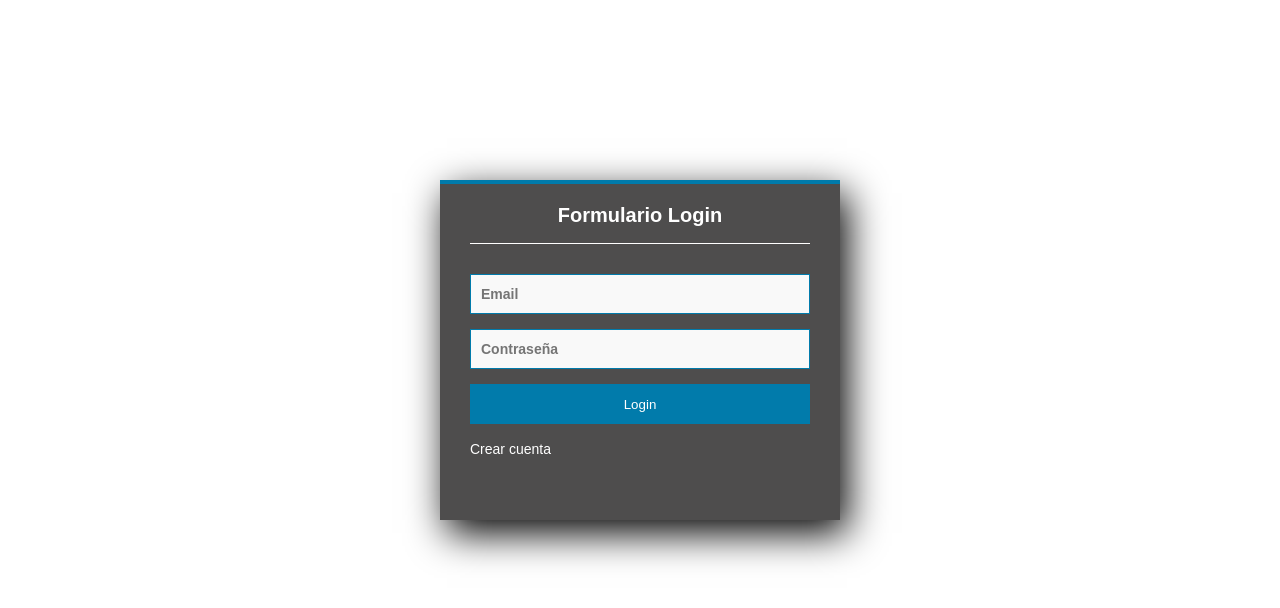
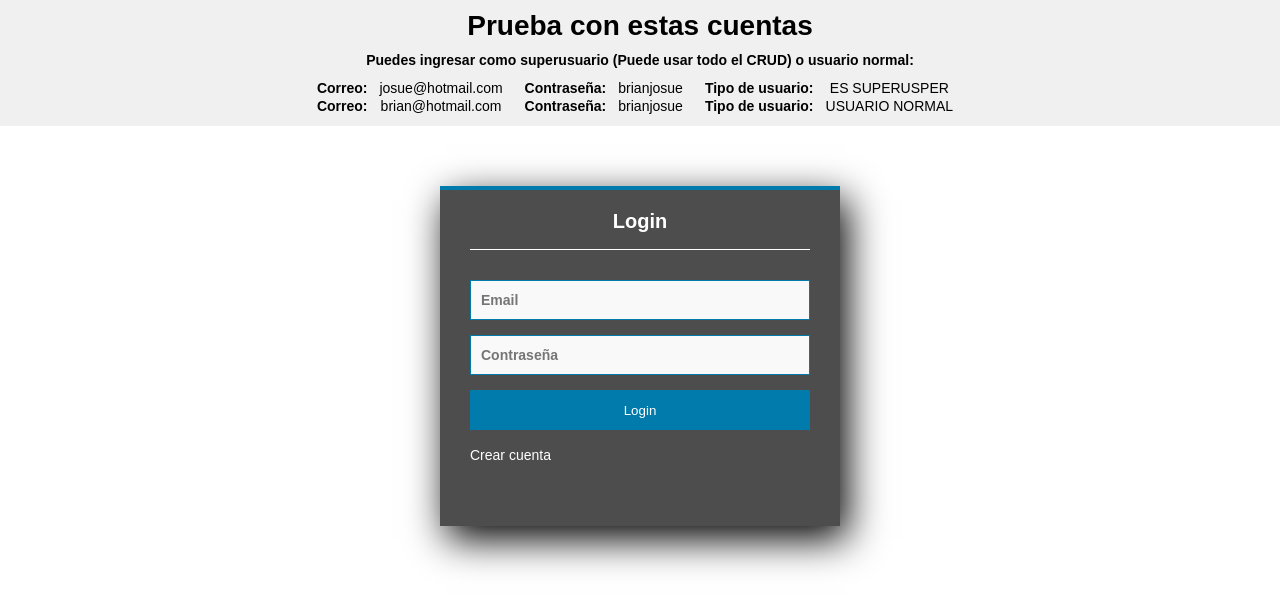
Before and after one commit to brian24C/API-pagos-de-servicios, a plain HTML site: page index.html in a window 1280 px wide. Drawn offline with Linux system fonts and the light colour scheme; some packages are replaced by stand-ins of ours; a script that the page names is missing.

Commit message:
update login

```diff
--- a/auth.js
+++ b/auth.js
@@ -1,22 +1,22 @@
-var BASE_URL="https://backend-api-de-servicios.up.railway.app/"
-//var BASE_URL="http://127.0.0.1:8000/"
+//var BASE_URL="https://backend-api-de-servicios.up.railway.app/"
+var BASE_URL = "http://127.0.0.1:8000/";
 
 function validateAuth(archivoRedirect) {
   let token = localStorage.getItem("authTokens");
 
-  if(token==="undefined") {
+  if (token === "undefined") {
     token = undefined;
   }
 
   if (!token) {
-    return window.location.href = archivoRedirect;
+    return (window.location.href = archivoRedirect);
   }
 }
 
 function validateToken(archivoRedirect) {
   let token = localStorage.getItem("authTokens");
 
-  if(token==="undefined") {
+  if (token === "undefined") {
     token = undefined;
   }
 
@@ -26,11 +26,11 @@ function validateToken(archivoRedirect) {
 }
 
 function updateTokenInterval() {
-    let fourMinutes=1000*60*25 //25 minutes
-    let interval = setInterval(() => {
-        updateToken();
-      }, fourMinutes);
-      return () => clearInterval(interval);
+  let fourMinutes = 1000 * 60 * 25; //25 minutes
+  let interval = setInterval(() => {
+    updateToken();
+  }, fourMinutes);
+  return () => clearInterval(interval);
 }
 
 let updateToken = async () => {
@@ -46,12 +46,11 @@ let updateToken = async () => {
   });
   let data = await response.json();
   if (response.status === 200) {
-    authTokens.access=data.access
+    authTokens.access = data.access;
     localStorage.setItem("authTokens", JSON.stringify(authTokens));
   } else {
     logoutUser();
   }
-
 };
 
 let logoutUser = () => {
@@ -60,4 +59,10 @@ let logoutUser = () => {
   window.location.replace("../index.html");
 };
 
-export { validateAuth, validateToken, updateTokenInterval,logoutUser, BASE_URL };
+export {
+  validateAuth,
+  validateToken,
+  updateTokenInterval,
+  logoutUser,
+  BASE_URL,
+};
--- a/index.html
+++ b/index.html
@@ -1,31 +1,61 @@
-
-
 <!DOCTYPE html>
 <html lang="en" dir="ltr">
   <head>
-    <meta charset="utf-8">
+    <meta charset="utf-8" />
     <title>Formulario Login</title>
-    <link rel="stylesheet" href="style.css">
+    <link rel="stylesheet" href="style.css" />
   </head>
-  <body>
-  <form action="">
-    <section class="form-login">
 
 
-
-      <h5>Formulario Login</h5>
-      <input class="controls" type="text" name="email" value="" placeholder="Email">
-      <input class="controls" type="password" name="password" value="" placeholder="Contraseña">
-     <button type="submit" class="buttons">Login</button>
-     <a href="./CrearCuenta/" class="btn btn-link" style="text-align: center;">Crear cuenta</a>
-
-
-    </section>
-
+  </style>
+  <body>
+<div class="datos-usuarios">
+  <h1>Prueba con estas cuentas</h1>
+  <h4>Puedes ingresar como superusuario (Puede usar todo el CRUD) o usuario normal:</h4>
+  <table>
+    <tr>
+      <td><strong>Correo:</strong></td>
+      <td>josue@hotmail.com</td>
+      <td><strong>Contraseña:</strong></td>
+      <td>brianjosue</td>
+      <td><strong>Tipo de usuario:</strong></td>
+      <td>ES SUPERUSPER</td>
+    </tr>
+    <tr>
+      <td><strong>Correo:</strong></td>
+      <td>brian@hotmail.com</td>
+      <td><strong>Contraseña:</strong></td>
+      <td>brianjosue</td>
+      <td><strong>Tipo de usuario:</strong></td>
+      <td>USUARIO NORMAL</td>
+    </tr>
+  </table>
+</div>
+    <form action="">
+      <section class="form-login">
+        <h5>Login</h5>
+        <input
+          class="controls"
+          type="text"
+          name="email"
+          value=""
+          placeholder="Email"
+        />
+        <input
+          class="controls"
+          type="password"
+          name="password"
+          value=""
+          placeholder="Contraseña"
+        />
+        <button type="submit" class="buttons">Login</button>
+        <a href="./CrearCuenta/" class="btn btn-link" style="text-align: center"
+          >Crear cuenta</a
+        >
+      </section>
     </form>
 
     <script src="https://cdn.jsdelivr.net/npm/sweetalert2@11.6.16/dist/sweetalert2.all.min.js"></script>
     <script type="module" src="./index.js"></script>
-
   </body>
 </html>
--- a/style.css
+++ b/style.css
@@ -14,7 +14,7 @@
     height: 340px;
     background: #4e4d4d;
     margin: auto;
-    margin-top: 180px;
+    margin-top: 60px;
     box-shadow: 7px 13px 37px #000;
     padding: 20px 30px;
     border-top: 4px solid #017bab;
@@ -64,3 +64,49 @@
   .form-login a:hover {
     text-decoration: underline;
   }
+
+
+
+  .datos-usuarios {
+    background-color: #f0f0f0;
+    padding: 10px;
+    margin-bottom: 20px;
+    font-size: 14px;
+    text-align: center;
+  }
+
+  .datos-usuarios p {
+    margin: 5px;
+    text-align: center
+  }
+
+
+  .datos-usuarios h1 {
+    margin-bottom: 10px;
+    /* Estilos para el título h1 */
+  }
+
+  .datos-usuarios h4 {
+    margin-bottom: 10px;
+    /* Estilos para el subtítulo h4 */
+  }
+
+  .datos-usuarios table {
+    margin: 0 auto;
+    /* Estilos para la tabla */
+  }
+
+  .datos-usuarios table td {
+    padding-right: 10px;
+    /* Estilos para las celdas de la tabla */
+  }
+
+  .datos-usuarios table td:nth-child(3) {
+    padding-left: 10px;
+    /* Estilos para la tercera celda de cada fila de la tabla */
+  }
+
+  .datos-usuarios table td:nth-child(5) {
+    padding-left: 10px;
+    /* Estilos para la quinta celda de cada fila de la tabla */
+  }
```
Also changed, not shown: CrearCuenta/index.html (+4 -2 lines).
